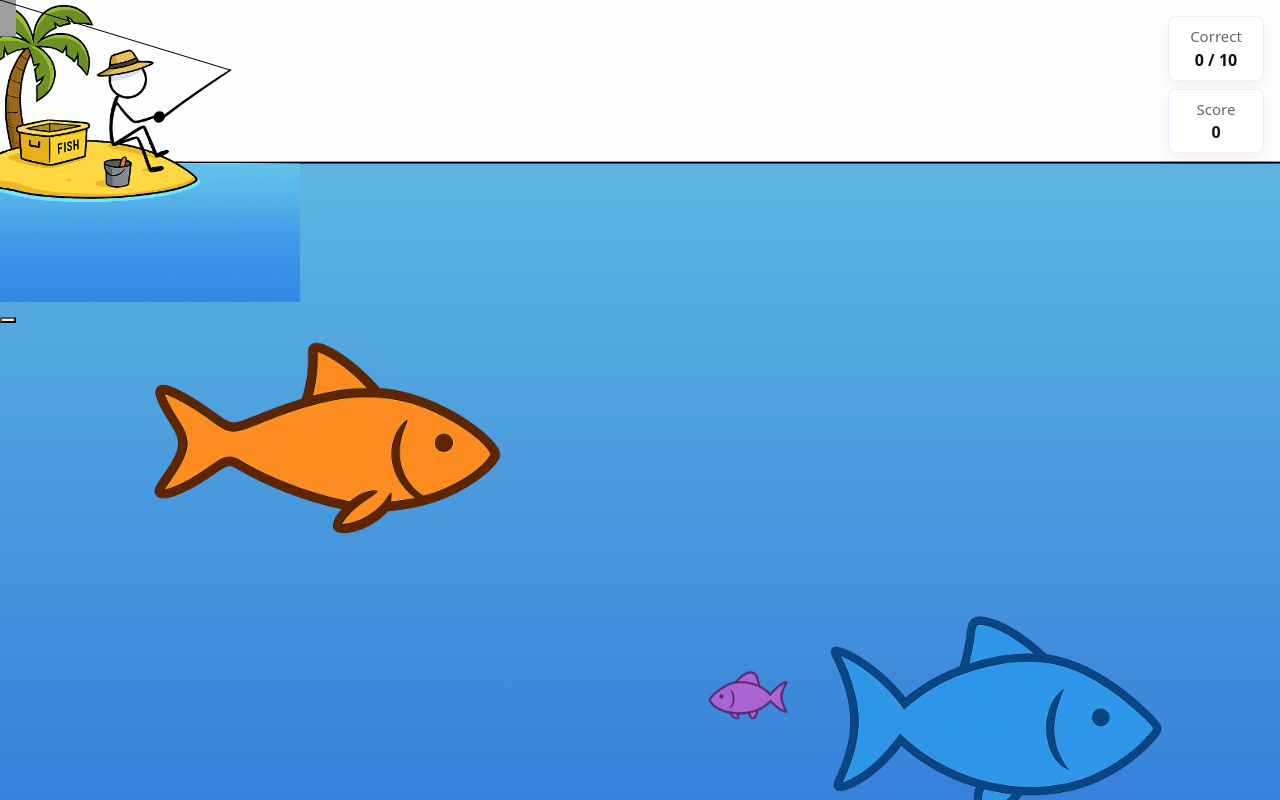
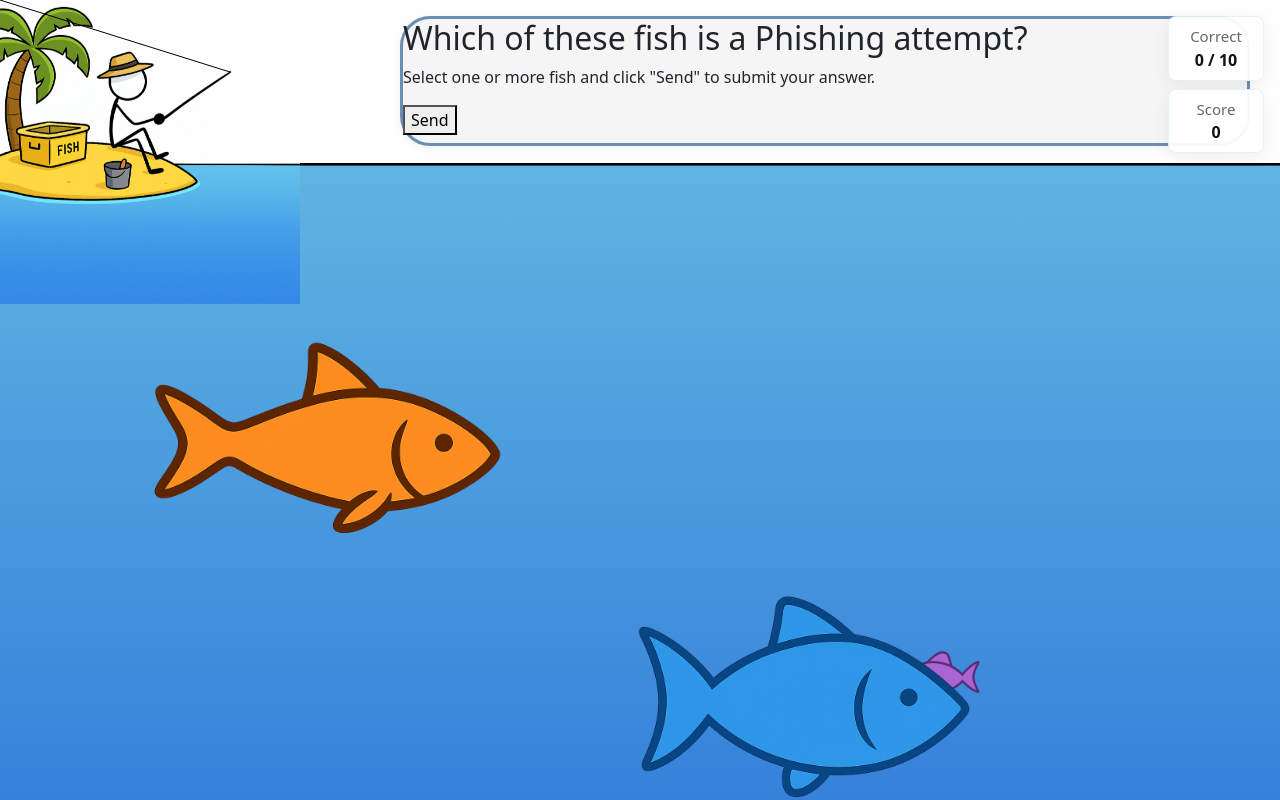
Before and after one commit to 4-gent/phisherman, a React (Create React App) app in the folder frontend/: page /quiz in a window 1280 px wide. Built offline with nearby package versions, Linux system fonts and the light colour scheme; grey boxes are pictures that could not be loaded.

Commit message:
The text box is a fishing success

```diff
--- a/frontend/src/routes/quiz.js
+++ b/frontend/src/routes/quiz.js
@@ -126,7 +126,17 @@ export default function Quiz() {
 
         <div className='quiz-scene'>
             {/* small centered box inside the scene */}
-            <div className='white-box' />
+            <div className='white-box'>
+                <div className='inner-white-box'>
+                    <h2 className='quiz-question'>Which of these fish is a Phishing attempt?</h2>
+                    <p className='quiz-instructions'>Select one or more fish and click "Send" to submit your answer.</p>
+                    <button className='send-button' onClick={handleSendClick}>Send</button>
+
+                    {/* BONERRR ALERT!!!!!!! */}
+
+                </div>
+
+            </div>
             {/* top-right trackers: correct answers and score */}
             <div className='top-right-panel'>
                 <div className='tracker-box correct-box'>
@@ -151,8 +161,6 @@ export default function Quiz() {
                     onLoad={updateAnchorFromImage}
                 />
             </div>
-               <button type="submit" className='send-button' onClick={handleSendClick}></button>
-
                     <img
                         src={FishA}
                         alt="fish A"
--- a/frontend/src/styles/quiz.css
+++ b/frontend/src/styles/quiz.css
@@ -16,7 +16,20 @@
     /* height: 437.9px; */
     height: 163px;
     background: #fffeff;
-    z-index: 0;  /* Lowered z-index to be behind fisherman */
+    z-index: 1;  /* Lowered z-index to be behind fisherman */
+}
+
+.inner-white-box {
+    position: absolute;
+    left: 400px;
+    top: 16px;
+    /* transform: translate(-50%, -50%); */
+    width: 850px;
+    height: 130px;
+    background: #f5f5f5;
+    border: 3px solid #6b8eb5;
+    border-radius: 30px;
+    box-shadow: 0 2px 8px rgba(0,0,0,0.05);
 }
 
 .quiz-body {
@@ -66,7 +79,7 @@
     transform-origin: center;
     position: sticky;
     overflow: clip;
-    z-index: 0;  /* Added z-index to be above white box */
+    z-index: 1;  /* Added z-index to be above white box */
 }
 
 .fishiesA {
@@ -196,7 +209,7 @@
     top: 161.6px;
     left: 300px;
     width: 100%;
-    height: 2px;
+    height: 3.5px;
     background-color: black;
     position: sticky;
 }
```
